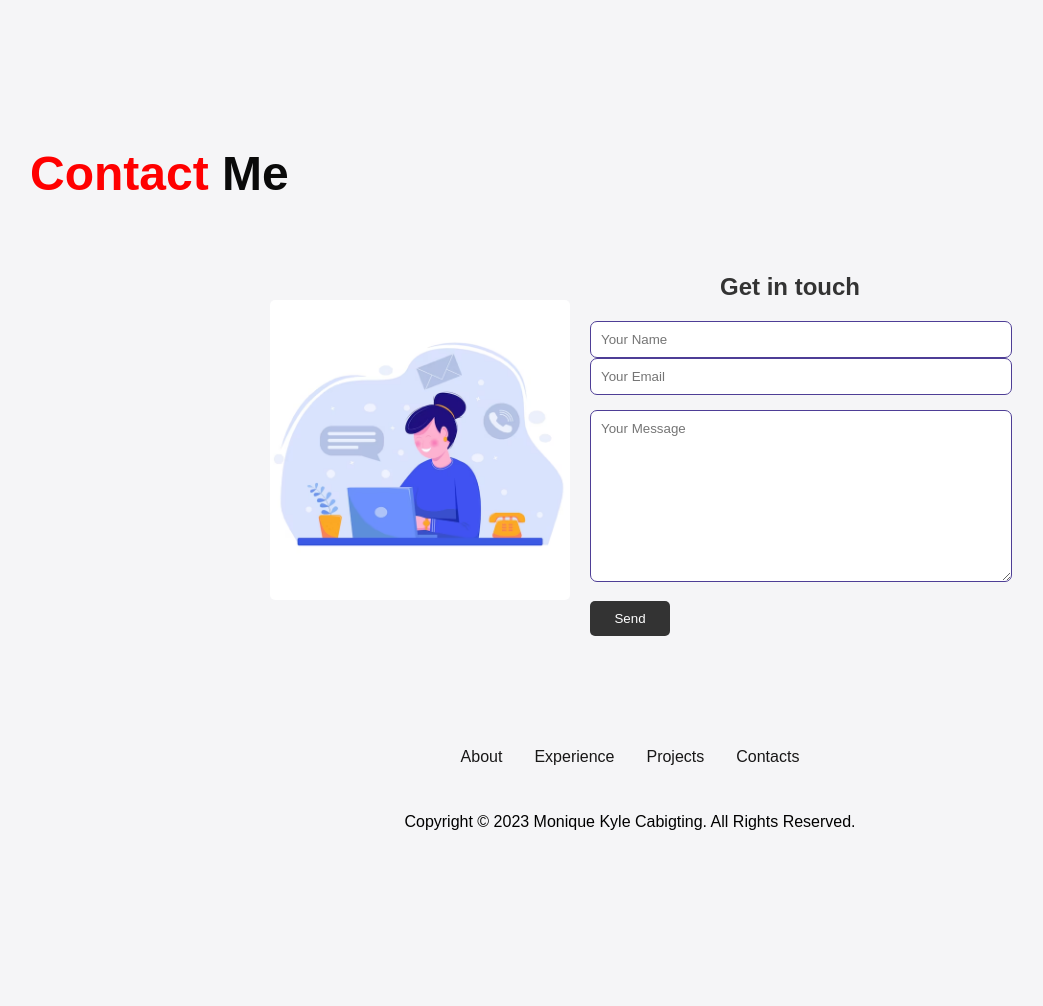
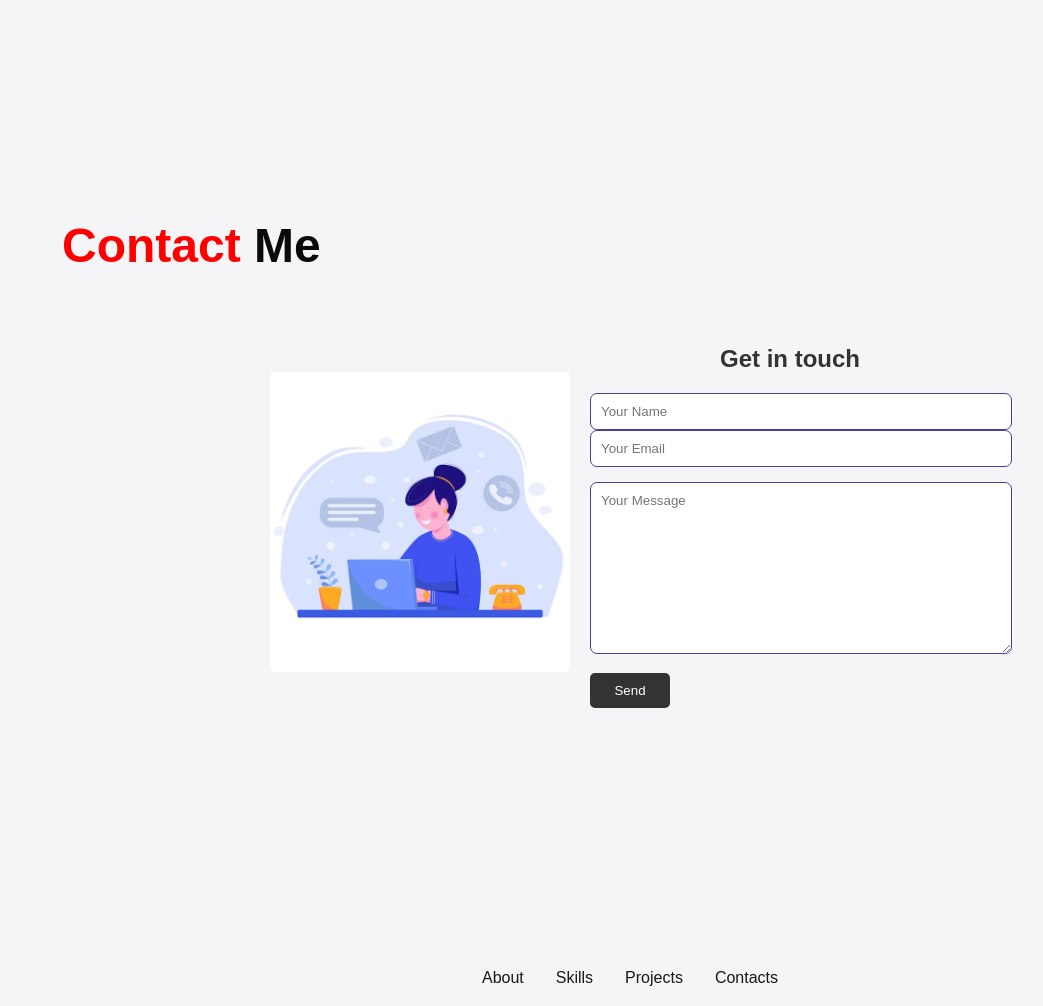
Before and after one commit to Moniquekyle/Cabigting-Portfolio, a plain HTML site: page index.html in a window 1280 px wide. Shown: the part 2900-3906 px from the top of the page, without its empty margins (10-1053 px from the left). Before the commit the page ends 3777 px from the top, so only its background shows below. Drawn offline with nearby package versions, Linux system fonts and the light colour scheme.

Commit message:
final na po talaga
done with the RWD and also nav-links such as hover, color, etc.

```diff
--- a/index.html
+++ b/index.html
@@ -261,13 +261,12 @@
             </div>
         </div>
     </section>
+    <img
+        onclick="location.href='./#contact'"
+      />
 
-    <!---------------------------- Contacts --------------------->
-
-    <img
-    onclick ="location.href='./#contact'"
-  />
-
+    <!-------------------------- Contacts --------------------->
+    <section id = "contact" >
       <h1 class="title"><span>Contact</span> Me</h1>
       <div class="contact-section">
         <div class="contact-image">
@@ -289,6 +288,8 @@
             </form>
         </div>
     </div>
+    </section>
+
 
     <!---------------------------- Footer ------------------------------->
     <footer>
@@ -296,7 +297,7 @@
         <div class="nav-links-container">
           <ul class="nav-links">
             <li><a href="#about">About</a></li>
-            <li><a href="#experience">Experience</a></li>
+            <li><a href="#skills">Skills</a></li>
             <li><a href="#projects">Projects</a></li>
             <li><a href="#contact">Contacts</a></li>
           </ul>
--- a/style.css
+++ b/style.css
@@ -24,6 +24,9 @@ body {
 /************************ Desktop Nav **********************************/
 nav,
 .nav-links {
+  display: flex;
+}
+.nav-links container{
   display: flex;
 }
 
```
